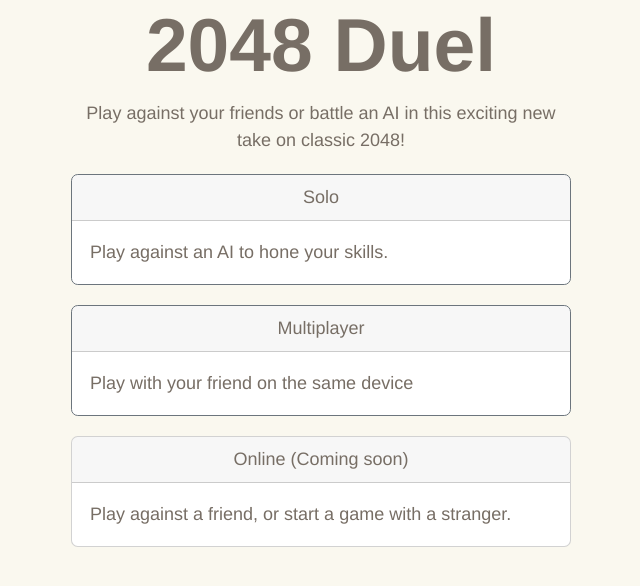
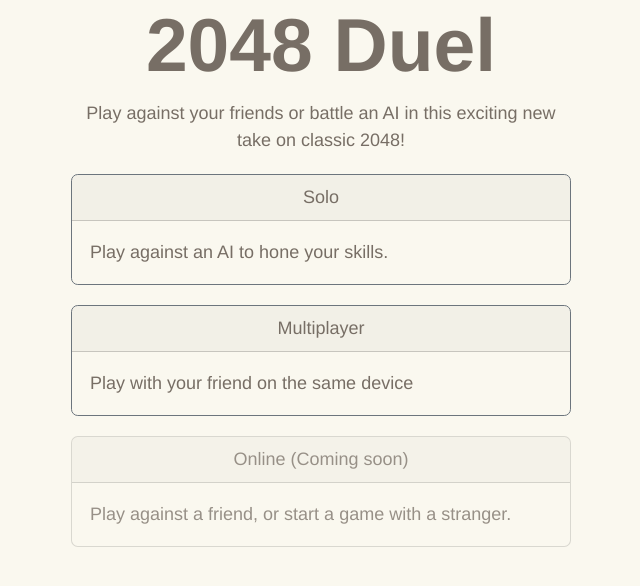
Before and after one commit to jerrykurtin/2048_duel, a React (Create React App) app: page / in a window 1280 px wide. Shown: the top 586 px of the page, without its empty margins (319-959 px from the left). Built offline with nearby package versions, Linux system fonts and the light colour scheme.

Commit message:
finished the menu page

```diff
--- a/src/App.css
+++ b/src/App.css
@@ -4,6 +4,25 @@
 /* Page-wide settings */
 * {
     box-sizing: border-box;
+
+    --primary-color: 119, 110, 101;
+    --background-color: 250, 248, 239;
+    --p1color: var(--bluecolor);
+    --p2color: var(--salmoncolor);
+    /* --green: rgb(127, 160, 60);
+    --greencolor: 127, 160, 60; */
+    --green: rgb(0, 146, 69);
+    --greencolor: 0, 146, 69;
+    --blue: rgb(0, 110, 159);
+    --bluecolor: 0, 110, 159;
+    --salmon: rgb(242, 79, 70);
+    --salmoncolor: 242, 79, 70;
+    --purple:rgb(133, 102, 179);
+    --purplecolor: 133, 102, 179;
+
+    --g1: rgb(252,238,33);
+    --g2: rgb(0,146,69);
+    --g3: rgb(252,238,33);
 }
 
 .App {
@@ -17,18 +36,11 @@ body {
     margin: auto auto;
     float: none !important;
     max-width: 532px;
-    background: #faf8ef;
-    color: #776e65;
+    background: rgb(var(--background-color));
+    color: rgb(var(--primary-color));
     font-family: 'Arimo', sans-serif;
     font-size: 3.24vw;
     position: relative;
-
-    --p1color: var(--bluecolor);
-    --p2color: var(--salmoncolor);
-    --greencolor: 127, 160, 60;
-    --bluecolor: 0, 110, 159;
-    --salmoncolor: 242, 79, 70;
-    --purplecolor: 133, 102, 179;
 }
 
 /* General settings */
@@ -99,6 +111,45 @@ a:visited {
 .mode-select {
   margin-bottom: 4vw;
 }
+
+.coming-soon {
+  opacity: 0.75;
+  background: linear-gradient(
+    0deg,
+    transparent 0%,
+    transparent 100%
+  )
+}
+
+.cool-fill {
+  /* color: white; */
+  cursor: pointer;
+  background: linear-gradient(
+    130deg,
+    transparent 0% 33%,
+    transparent 66%,
+    rgb(var(--greencolor)) 100%
+  );
+  background-position: 0% 0%;
+  background-size: 300% 300%;
+  transition: background-position 350ms ease, transform 350ms ease;
+}
+
+.cool-fill:hover {
+  background-position: 100% 100%;
+  transform: scale(1.05, 1.05);
+}
+
+/* .cool-fill {
+
+  content: "";
+  height: 100%;
+  left: 0px;
+  position: absolute;
+  top: 0px;
+  width: 100%;
+  z-index: 1;
+} */
 
 @media screen and (min-width: 520px) {
   .mode-select {
--- a/src/App.js
+++ b/src/App.js
@@ -12,7 +12,7 @@ import Card from "react-bootstrap/Card";
 function App() {
 
     // determine colors
-    var p1color = "blue";
+    var p1color = "green";
     var p2color = "salmon";
 
     const [p1name, setP1name] = useState("Player 1");
@@ -159,7 +159,7 @@ function App() {
             return (
             <div>
                 <Title/>
-                <Card className="mode-select" border="secondary" onClick={() => setState("game")}>
+                <Card className="cool-fill mode-select" border="secondary" onClick={() => setState("game")}>
                 <Card.Header className="text-center">Solo</Card.Header>
                     <Card.Body>
                         <Card.Text>
@@ -167,7 +167,7 @@ function App() {
                         </Card.Text>
                     </Card.Body>
                 </Card>
-                <Card className="mode-select" border="secondary" onClick={() => setState("game")}>
+                <Card className="cool-fill mode-select" border="secondary" onClick={() => setState("game")}>
                     <Card.Header className="text-center">Multiplayer</Card.Header>
                     <Card.Body>
                         <Card.Text>
@@ -175,7 +175,7 @@ function App() {
                         </Card.Text>
                     </Card.Body>
                 </Card>
-                <Card className="mode-select">
+                <Card className="mode-select coming-soon">
                     <Card.Header className="text-center">Online (Coming soon)</Card.Header>
                     <Card.Body>
                         <Card.Text>
```
